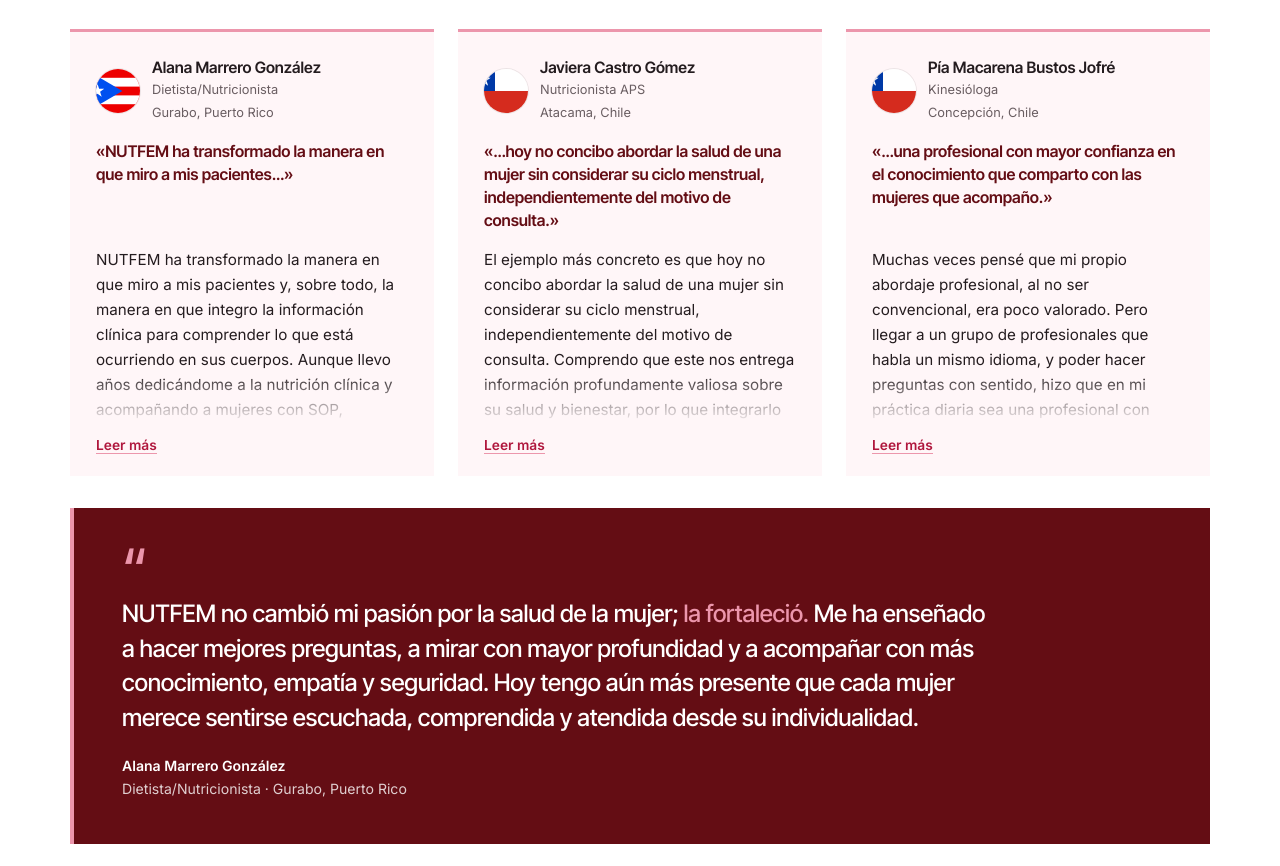
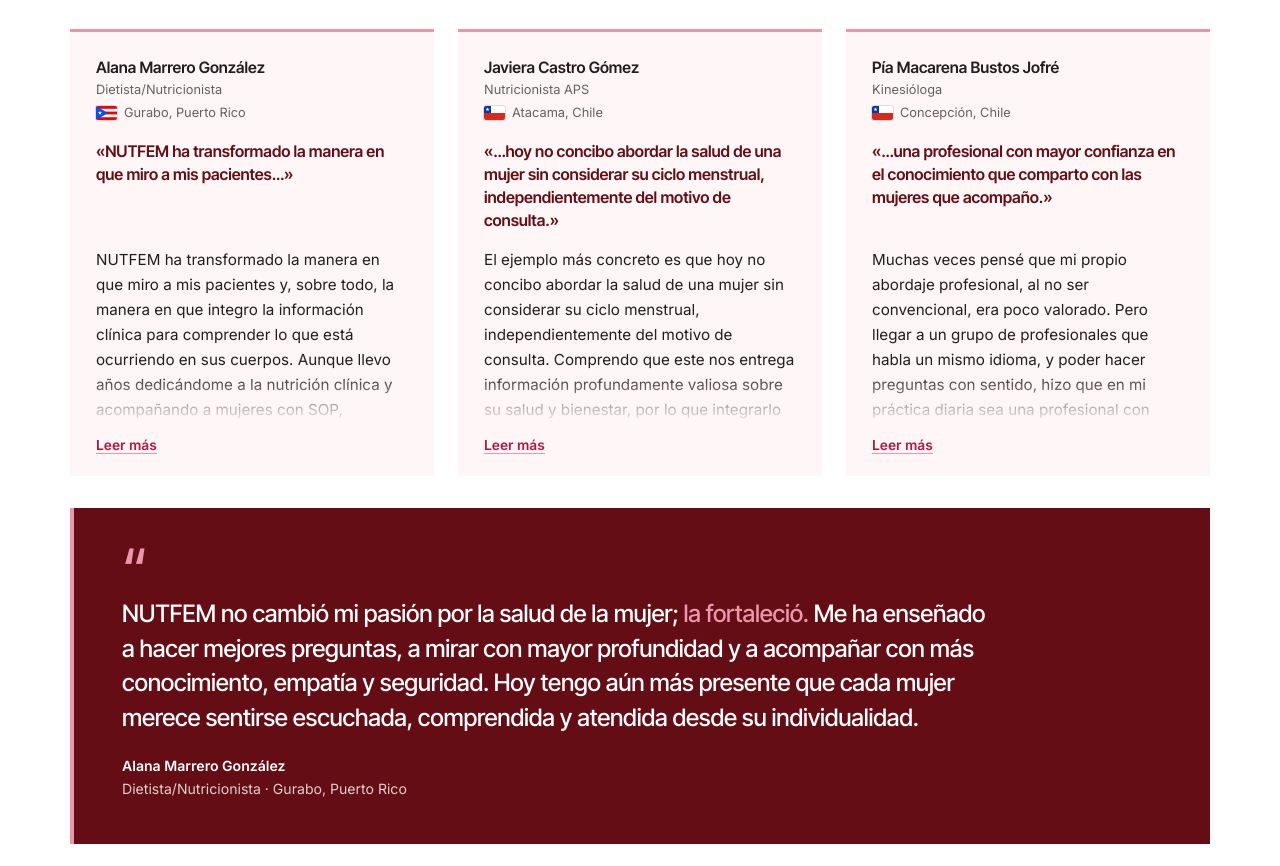
Before and after one commit to NUTFEMacademia/academia-nutfem, a plain HTML site: page index.html in a window 1280 px wide. Shown: the part 6317-7183 px from the top of the page. Drawn offline with Linux system fonts and the light colour scheme.

Commit message:
Testimonios: bandera pequeña junto al país (opción B)
Co-Authored-By: Claude Opus 5.5 <noreply@anthropic.com>
Claude-Session: https://claude.ai/code/session_01KtuHfvi3BUJBE1MWiZDu5h

```diff
--- a/index.html
+++ b/index.html
@@ -765,6 +765,7 @@ html{scroll-padding-top:calc(env(safe-area-inset-top,0px) + 112px)!important}
 .hq{margin:26px 0 0;max-width:46ch;padding-left:16px;border-left:3px solid var(--pink);color:var(--deep);font-weight:500;line-height:1.55}
 .tkey{margin:0 0 14px;font:600 1rem/1.45 var(--head);color:var(--deep);letter-spacing:-.005em}
 .tav{overflow:hidden;padding:0!important;background:none!important;box-shadow:0 0 0 1px rgba(0,0,0,.08)}.tav svg{display:block;width:100%;height:100%}
+.tloc{display:flex!important;align-items:center;gap:7px}.tflag{flex:none;width:21px;height:14px;border-radius:2px;overflow:hidden;box-shadow:0 0 0 1px rgba(0,0,0,.12)}.tflag svg{display:block;width:100%;height:100%}
 </style><style>
 .dv{position:fixed;inset:0;z-index:70;background:var(--bg);display:flex;flex-direction:column}
 .dv[hidden]{display:none!important}
@@ -926,11 +927,11 @@ html{scroll-padding-top:calc(env(safe-area-inset-top,0px) + 112px)!important}
 </div>
 <div class="w"><div class="thead"><span class="eyebrow">Testimonios</span><h3>¿Qué ha cambiado en tu forma de comprender, evaluar o acompañar la salud hormonal femenina desde que comenzaste NUTFEM?</h3></div>
  <div class="tgrid">
-  <article class="tcard"><header><span class="tav" role="img" aria-label="Bandera de Puerto Rico"><svg viewBox="0 0 30 20" preserveAspectRatio="xMidYMid slice" aria-hidden="true"><rect width="30" height="20" fill="#ED0000"/><rect y="4" width="30" height="4" fill="#fff"/><rect y="12" width="30" height="4" fill="#fff"/><polygon points="0,0 17,10 0,20" fill="#0050F0"/><polygon points="5.70,6.80 6.42,9.01 8.74,9.01 6.86,10.38 7.58,12.59 5.70,11.22 3.82,12.59 4.54,10.38 2.66,9.01 4.98,9.01" fill="#fff"/></svg></span><div><b>Alana Marrero González</b><small>Dietista/Nutricionista</small><small>Gurabo, Puerto Rico</small></div></header>
+  <article class="tcard"><header><div><b>Alana Marrero González</b><small>Dietista/Nutricionista</small><small class="tloc"><span class="tflag" role="img" aria-label="Bandera de Puerto Rico"><svg viewBox="0 0 30 20" preserveAspectRatio="none" aria-hidden="true"><rect width="30" height="20" fill="#ED0000"/><rect y="4" width="30" height="4" fill="#fff"/><rect y="12" width="30" height="4" fill="#fff"/><polygon points="0,0 17,10 0,20" fill="#0050F0"/><polygon points="5.70,6.80 6.42,9.01 8.74,9.01 6.86,10.38 7.58,12.59 5.70,11.22 3.82,12.59 4.54,10.38 2.66,9.01 4.98,9.01" fill="#fff"/></svg></span>Gurabo, Puerto Rico</small></div></header>
    <p class="tkey">«NUTFEM ha transformado la manera en que miro a mis pacientes…»</p><div class="ttext"><p>NUTFEM ha transformado la manera en que miro a mis pacientes y, sobre todo, la manera en que integro la información clínica para comprender lo que está ocurriendo en sus cuerpos. Aunque llevo años dedicándome a la nutrición clínica y acompañando a mujeres con SOP, endometriosis, alteraciones tiroideas y cambios hormonales durante la perimenopausia y menopausia, este diplomado me ha permitido conectar muchas piezas que antes evaluaba de manera más individual.</p></div><button type="button" class="tbtn" aria-expanded="false" hidden>Leer más</button></article>
-  <article class="tcard"><header><span class="tav" role="img" aria-label="Bandera de Chile"><svg viewBox="0 0 30 20" preserveAspectRatio="xMidYMid slice" aria-hidden="true"><rect width="30" height="20" fill="#fff"/><rect y="10" width="30" height="10" fill="#D52B1E"/><rect width="10" height="10" fill="#0039A6"/><polygon points="5.00,1.80 5.72,4.01 8.04,4.01 6.16,5.38 6.88,7.59 5.00,6.22 3.12,7.59 3.84,5.38 1.96,4.01 4.28,4.01" fill="#fff"/></svg></span><div><b>Javiera Castro Gómez</b><small>Nutricionista APS</small><small>Atacama, Chile</small></div></header>
+  <article class="tcard"><header><div><b>Javiera Castro Gómez</b><small>Nutricionista APS</small><small class="tloc"><span class="tflag" role="img" aria-label="Bandera de Chile"><svg viewBox="0 0 30 20" preserveAspectRatio="none" aria-hidden="true"><rect width="30" height="20" fill="#fff"/><rect y="10" width="30" height="10" fill="#D52B1E"/><rect width="10" height="10" fill="#0039A6"/><polygon points="5.00,1.80 5.72,4.01 8.04,4.01 6.16,5.38 6.88,7.59 5.00,6.22 3.12,7.59 3.84,5.38 1.96,4.01 4.28,4.01" fill="#fff"/></svg></span>Atacama, Chile</small></div></header>
    <p class="tkey">«…hoy no concibo abordar la salud de una mujer sin considerar su ciclo menstrual, independientemente del motivo de consulta.»</p><div class="ttext"><p>El ejemplo más concreto es que hoy no concibo abordar la salud de una mujer sin considerar su ciclo menstrual, independientemente del motivo de consulta. Comprendo que este nos entrega información profundamente valiosa sobre su salud y bienestar, por lo que integrarlo en el acompañamiento clínico se vuelve fundamental para comprenderla desde una mirada verdaderamente integral.</p></div><button type="button" class="tbtn" aria-expanded="false" hidden>Leer más</button></article>
-  <article class="tcard"><header><span class="tav" role="img" aria-label="Bandera de Chile"><svg viewBox="0 0 30 20" preserveAspectRatio="xMidYMid slice" aria-hidden="true"><rect width="30" height="20" fill="#fff"/><rect y="10" width="30" height="10" fill="#D52B1E"/><rect width="10" height="10" fill="#0039A6"/><polygon points="5.00,1.80 5.72,4.01 8.04,4.01 6.16,5.38 6.88,7.59 5.00,6.22 3.12,7.59 3.84,5.38 1.96,4.01 4.28,4.01" fill="#fff"/></svg></span><div><b>Pía Macarena Bustos Jofré</b><small>Kinesióloga</small><small>Concepción, Chile</small></div></header>
+  <article class="tcard"><header><div><b>Pía Macarena Bustos Jofré</b><small>Kinesióloga</small><small class="tloc"><span class="tflag" role="img" aria-label="Bandera de Chile"><svg viewBox="0 0 30 20" preserveAspectRatio="none" aria-hidden="true"><rect width="30" height="20" fill="#fff"/><rect y="10" width="30" height="10" fill="#D52B1E"/><rect width="10" height="10" fill="#0039A6"/><polygon points="5.00,1.80 5.72,4.01 8.04,4.01 6.16,5.38 6.88,7.59 5.00,6.22 3.12,7.59 3.84,5.38 1.96,4.01 4.28,4.01" fill="#fff"/></svg></span>Concepción, Chile</small></div></header>
    <p class="tkey">«…una profesional con mayor confianza en el conocimiento que comparto con las mujeres que acompaño.»</p><div class="ttext"><p>Muchas veces pensé que mi propio abordaje profesional, al no ser convencional, era poco valorado. Pero llegar a un grupo de profesionales que habla un mismo idioma, y poder hacer preguntas con sentido, hizo que en mi práctica diaria sea una profesional con mayor confianza en el conocimiento que comparto con las mujeres que acompaño.</p></div><button type="button" class="tbtn" aria-expanded="false" hidden>Leer más</button></article>
  </div>
  <figure class="tfeat"><blockquote>NUTFEM no cambió mi pasión por la salud de la mujer; <span>la fortaleció.</span> Me ha enseñado a hacer mejores preguntas, a mirar con mayor profundidad y a acompañar con más conocimiento, empatía y seguridad. Hoy tengo aún más presente que cada mujer merece sentirse escuchada, comprendida y atendida desde su individualidad.</blockquote><figcaption><b>Alana Marrero González</b>Dietista/Nutricionista · Gurabo, Puerto Rico</figcaption></figure>
```
Also changed, not shown: diplomado.html (+2 -1 lines).
